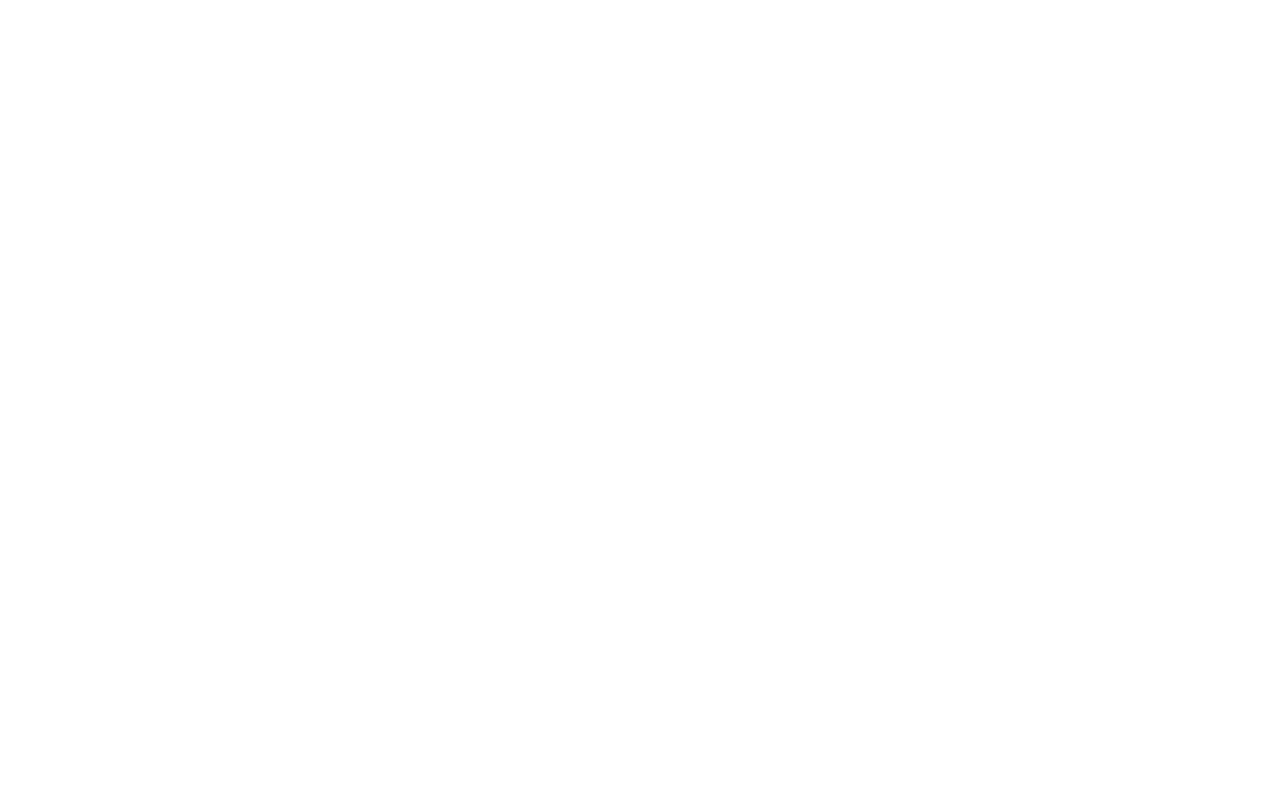
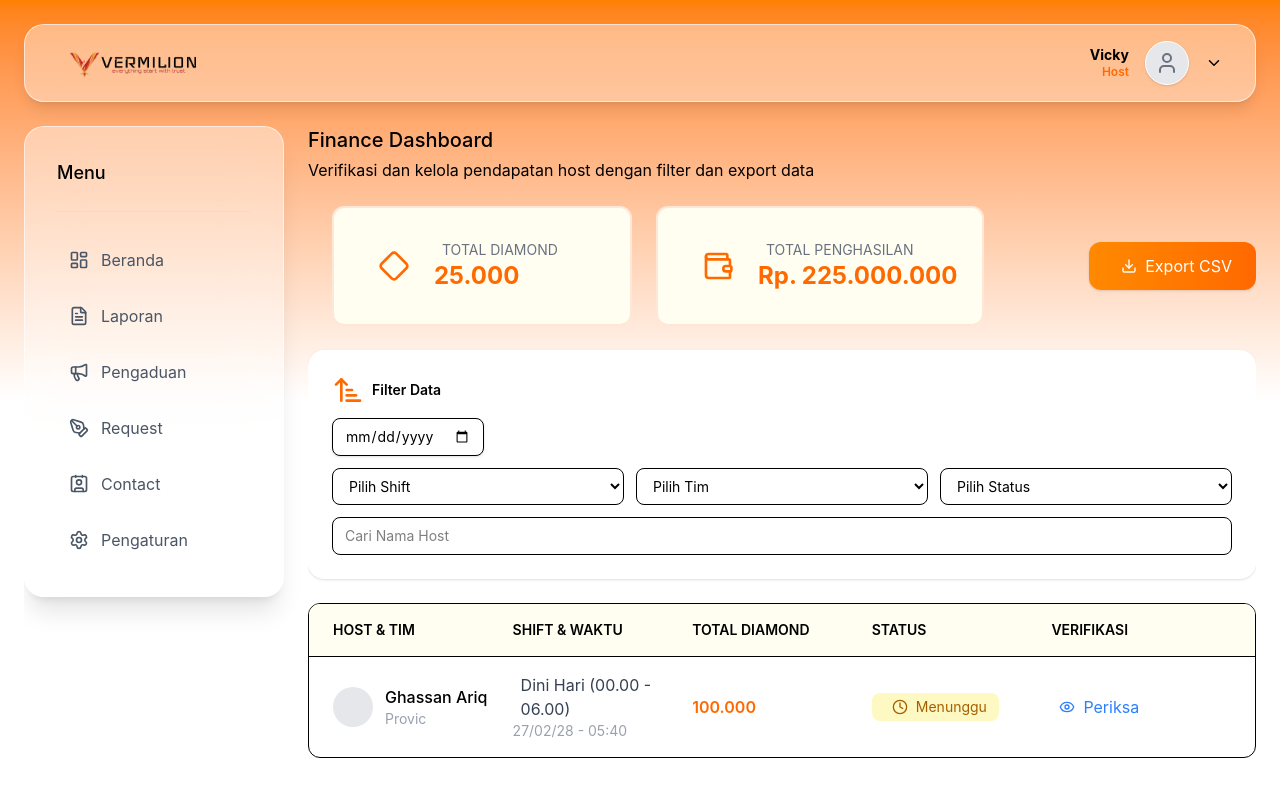
Before and after one commit to Viserys89/vermillionerp, a React (Vite) app: page /dashboard-finance in a window 1280 px wide. Before the commit this address had no page. Shown: the top 796 px of the page. Built offline with nearby package versions, Linux system fonts and the light colour scheme.

Commit message:
feat: finance dashboard & penghasilan

```diff
--- a/src/App.jsx
+++ b/src/App.jsx
@@ -4,6 +4,9 @@ import ContactPage from './pages/ContactPage';
 import MainLayout from './components/layout/MainLayout';
 import BerandaHost from './pages/host/BerandaHost';
 import LaporanHost from './pages/host/LaporanHost';
+import BerandaFinance from './pages/finance/BerandaFinance';
+import PenghasilanFinance from './pages/finance/PenghasilanFinance';
+
 
 function App() {
   return (
@@ -16,6 +19,11 @@ function App() {
           <Route index element={<BerandaHost />} />
           <Route path="laporan" element={<LaporanHost />} />
         </Route>
+
+        <Route path="/dashboard-finance" element={<MainLayout />}>
+          <Route index element={<BerandaFinance />} />
+          <Route path="penghasilan" element={<PenghasilanFinance />} />
+        </Route>
       </Routes>
     </Router>
   );
--- a/src/components/layout/MainLayout.jsx
+++ b/src/components/layout/MainLayout.jsx
@@ -47,6 +47,14 @@ const MainLayout = () => {
     },
   ];
 
+  const FinanceMenu = [
+      {
+      name: "Beranda",
+      icon: <LayoutDashboard size={20} />,
+      path: "/dashboard-finance",
+      },
+    ]
+
   return (
     <div className="min-h-screen bg-gradient-to-b from-[#ff8000] via-white to-white p-4 md:p-6 flex flex-col gap-4 md:gap-6 font-inter overflow-hidden relative">
       {/* 1. Kirim fungsi toggle ke Topbar */}
--- /dev/null
+++ b/src/pages/finance/BerandaFinance.jsx
@@ -0,0 +1,169 @@
+import React from 'react';
+import { Users, Diamond, Award, Megaphone, Send, Wallet, DiamondIcon, SortAsc, Clock, Eye, Download } from 'lucide-react';
+
+const BerandaFinance = () => {
+  return (
+    <div className="animate-fade-in">
+      <h1 className="text-xl font-medium mb-1">
+        Finance Dashboard
+      </h1>
+      <h1 className='mb-6'>Verifikasi dan kelola pendapatan host dengan filter dan export data</h1>
+
+
+    <div className="flex items-center gap-6 mb-6">
+
+    <div className="flex flex-col min-[865px]:flex-row items-center gap-4">
+
+    </div>
+  {/* Card Total Diamond */}
+  <div className="bg-[#fffef0] border-2 border-[#fde8d8] p-6 rounded-xl flex items-center gap-5 min-w-[300px] min-h-[120px]">
+
+    <div className="text-orange-500 text-3xl">
+      <i className="bx bx-gem"></i>
+    </div>
+
+    <div className="flex flex-row gap-6">
+      <Diamond size={32} className="text-orange-500 size-auto" />
+      <div>
+        <p className="text-sm text-gray-500 flex items-center gap-2">
+        <i className="bx bx-wallet"></i> TOTAL DIAMOND
+        </p>
+        <h2 className="text-2xl font-bold text-orange-500">
+            25.000
+        </h2>
+      </div>
+    </div>
+
+  </div>
+
+  {/* Card Total Penghasilan */}
+  <div className="bg-[#fffef0] border-2 border-[#fde8d8] p-6 rounded-xl flex items-center gap-5 min-w-[300px] min-h-[120px]">
+
+    <div className="text-orange-500 text-3xl">
+      <i className="bx bx-wallet"></i>
+    </div>
+
+    <div className="flex flex-row gap-6">
+      <Wallet size={32} className="text-orange-500 size-auto" />
+      <div>
+        <p className="text-sm text-gray-500 flex items-center gap-2">
+        <i className="bx bx-wallet"></i> TOTAL PENGHASILAN
+        </p>
+        <h2 className="text-2xl font-bold text-orange-500">
+            Rp. 225.000.000
+        </h2>
+      </div>
+    </div>
+
+  </div>
+
+  {/* Export CSV */}
+  <button className="ml-auto bg-gradient-to-r from-orange-400 to-orange-500 text-white px-6 py-3 rounded-xl flex items-center gap-2 shadow hover:opacity-90 transition">
+    <i className="bx bx-download"></i>
+    <Download size={16} className="text-white size-auto" />
+    Export CSV
+  </button>
+
+</div>
+
+      <div className="bg-white shadow rounded-2xl p-6">
+      {/* Title */}
+      <h2 className="text-sm font-semibold mb-3 flex items-center gap-2">
+        <SortAsc size={32} className="text-orange-500 size-auto" /> Filter Data
+      </h2>
+
+      {/* Input tanggal */}
+      <div className="mb-3">
+        <input
+          type="date"
+          placeholder="hh/bb/ttt"
+          className="border rounded-lg px-3 py-2 text-sm shadow-sm bg-white focus:border-orange-500 focus:outline-none"/>
+      </div>
+
+      {/* Dropdown */}
+      <div className="grid grid-cols-3 gap-3 mb-3">
+        <select className="border rounded-lg px-3 py-2 text-sm bg-white focus:border-orange-500 focus:outline-none">
+          <option disabled selected>Pilih Shift</option>
+          <option>Jam pagi</option>
+        </select>
+
+        <select className="border rounded-lg px-3 py-2 text-sm bg-white focus:border-orange-500 focus:outline-none">
+          <option>Pilih Tim</option>
+        </select>
+
+        <select className="border rounded-lg px-3 py-2 text-sm bg-white focus:border-orange-500 focus:outline-none">
+          <option>Pilih Status</option>
+        </select>
+      </div>
+
+      {/* Search */}
+      <input
+        type="text"
+        placeholder="Cari Nama Host"
+        className="w-full border rounded-lg px-3 py-2 text-sm bg-white focus:border-orange-500 focus:outline-none"/>
+    </div>
+
+    <div className="w-full border rounded-xl overflow-hidden mt-6">
+
+    {/* Header tabel */}
+    <div className="grid grid-cols-5 bg-[#fffef0] text-black text-sm font-semibold px-6 py-4">
+        <div>HOST & TIM</div>
+        <div>SHIFT & WAKTU</div>
+        <div>TOTAL DIAMOND</div>
+        <div>STATUS</div>
+        <div>VERIFIKASI</div>
+    </div>
+
+    {/* Tabel host */}
+    <div className="grid grid-cols-5 items-center px-6 py-4 border-t">
+
+        {/* Host */}
+        <div className="flex items-center gap-3">
+        <div className="w-10 h-10 bg-gray-200 rounded-full flex items-center justify-center">
+            <i className="bx bx-user text-xl text-gray-600"></i>
+        </div>
+        <div>
+            <p className="font-medium">Ghassan Ariq</p>
+            <p className="text-sm text-gray-400">Provic</p>
+        </div>
+        </div>
+
+        {/* Shift */}
+        <div>
+        <p className="flex items-center gap-2 text-gray-700">
+            <i className="bx bx-time text-orange-500"></i>
+            Dini Hari (00.00 - 06.00)
+        </p>
+        <p className="text-sm text-gray-400">27/02/28 - 05:40</p>
+        </div>
+
+        {/* Diamond */}
+        <div className="text-orange-500 font-semibold">
+        100.000
+        </div>
+
+        {/* Status */}
+        <div>
+        <span className="bg-yellow-100 text-yellow-700 px-3 py-1 rounded-lg text-sm flex items-center gap-2 w-fit">
+            <i className="bx bx-time"></i>
+            <Clock size={16} className="text-yellow-700 size-auto" />
+            Menunggu
+        </span>
+        </div>
+
+        {/* Verifikasi */}
+        <div>
+        <button className="text-blue-500 flex items-center gap-2 hover:underline">
+            <i className="bx bx-show"></i>
+            <Eye size={16} className="text-blue-500 size-auto" />
+            Periksa
+        </button>
+        </div>
+
+    </div>
+    </div>
+    </div>
+  );
+};
+
+export default BerandaFinance;
--- /dev/null
+++ b/src/pages/finance/PenghasilanFinance.jsx
@@ -0,0 +1,90 @@
+import React from 'react';
+import { Users, Diamond, Award, Megaphone, Send, Wallet, DiamondIcon, SortAsc, Clock, Eye, Download } from 'lucide-react';
+
+const PenghasilanFinance = () => {
+  return (
+    <div className="animate-fade-in">
+      <h1 className="text-xl font-medium mb-1">
+        Rekap Penghasilan
+      </h1>
+      <h1 className='mb-6'>Ringkasan total diamond, jam tayang, dan estimasi penghasilan Host.</h1>
+
+
+    <div className="flex items-center gap-6 mb-6">
+
+    <div className="flex flex-col min-[865px]:flex-row items-center gap-4">
+
+    </div>
+
+  {/* Card Total Penghasilan */}
+  <div className="bg-[#fffef0] border-2 border-[#fde8d8] p-6 rounded-xl flex items-center gap-5 min-w-[300px] min-h-[120px]">
+
+    <div className="text-orange-500 text-3xl">
+      <i className="bx bx-wallet"></i>
+    </div>
+
+    <div className="flex flex-row gap-6">
+      <Wallet size={32} className="text-orange-500 size-auto" />
+      <div>
+        <p className="text-sm text-gray-500 flex items-center gap-2">
+        <i className="bx bx-wallet"></i> TOTAL PENGHASILAN BULAN INI
+        </p>
+        <h2 className="text-2xl font-bold text-orange-500">
+            Rp. 225.000.000
+        </h2>
+      </div>
+    </div>
+
+  </div>
+
+    {/* Header tabel */}
+    <div className="grid grid-cols-5 bg-[#fffef0] text-black text-sm font-semibold px-6 py-4">
+        <div>HOST & TIM</div>
+        <div>TOTAL DIAMOND</div>
+        <div>TOTAL JAM</div>
+        <div>PENGHASILAN</div>
+    </div>
+
+    {/* Tabel host */}
+    <div className="grid grid-cols-5 items-center px-6 py-4 border-t">
+
+        {/* Host */}
+        <div className="flex items-center gap-3">
+        <div className="w-10 h-10 bg-gray-200 rounded-full flex items-center justify-center">
+            <i className="bx bx-user text-xl text-gray-600"></i>
+        </div>
+        <div>
+            <p className="font-medium">Ghassan Ariq</p>
+            <p className="text-sm text-gray-400">Provic</p>
+        </div>
+        </div>
+
+
+        {/* Diamond */}
+        <div className="text-orange-500 font-semibold">
+        100.000
+        </div>
+
+        {/* Jam */}
+        <div>
+        <span className="bg-yellow-100 text-black px-3 py-1 rounded-lg text-sm flex items-center gap-2 w-fit">
+            <i className="bx bx-time"></i>
+            150 Jam
+        </span>
+        </div>
+
+        {/* Penghasilan */}
+        <div>
+        <button className="text-orange-500 flex items-center gap-2 hover:underline">
+            <i className="bx bx-show"></i>
+
+        </button>
+        </div>
+
+    </div>
+    </div>
+    </div>
+  );
+};
+
+export default PenghasilanFinance;
```
